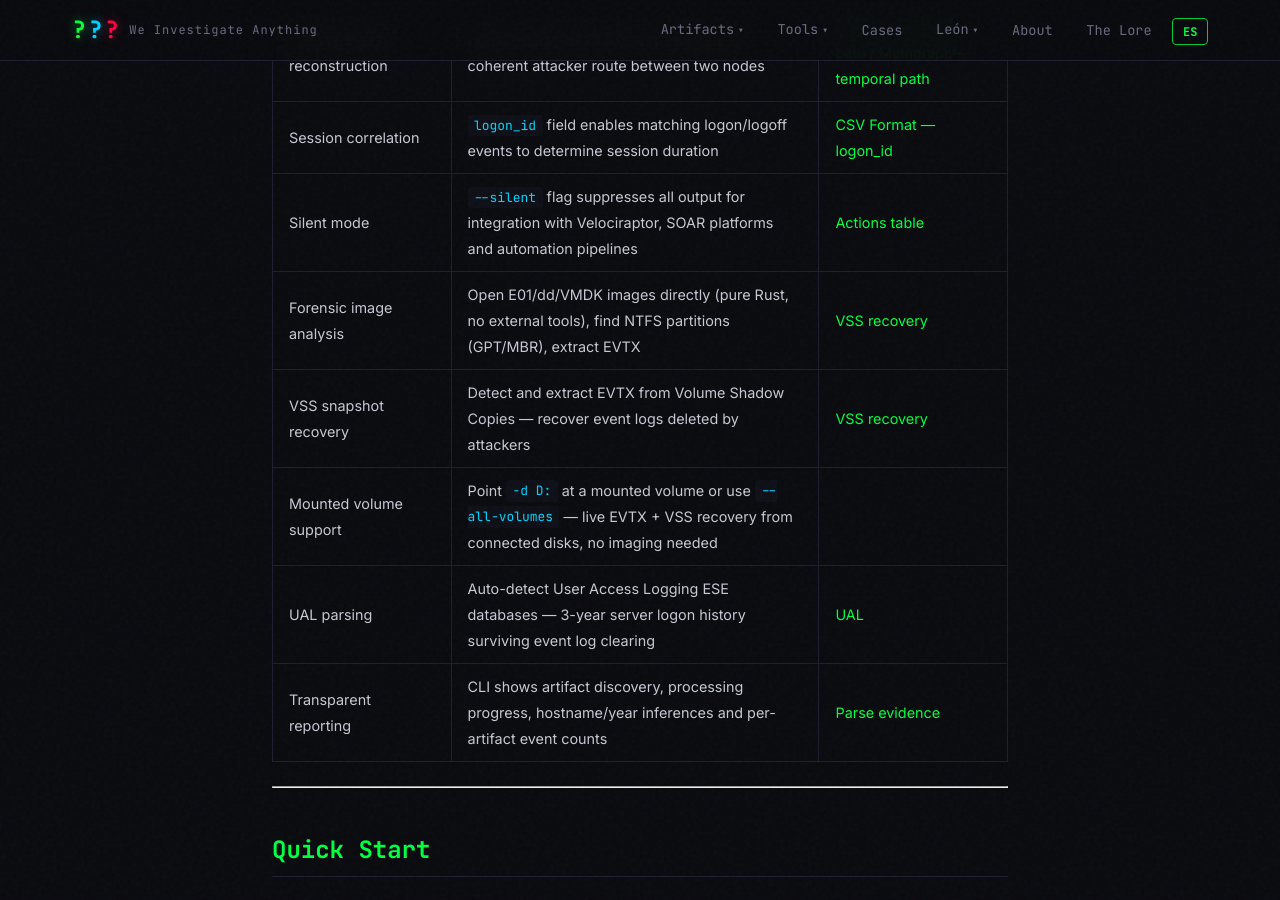
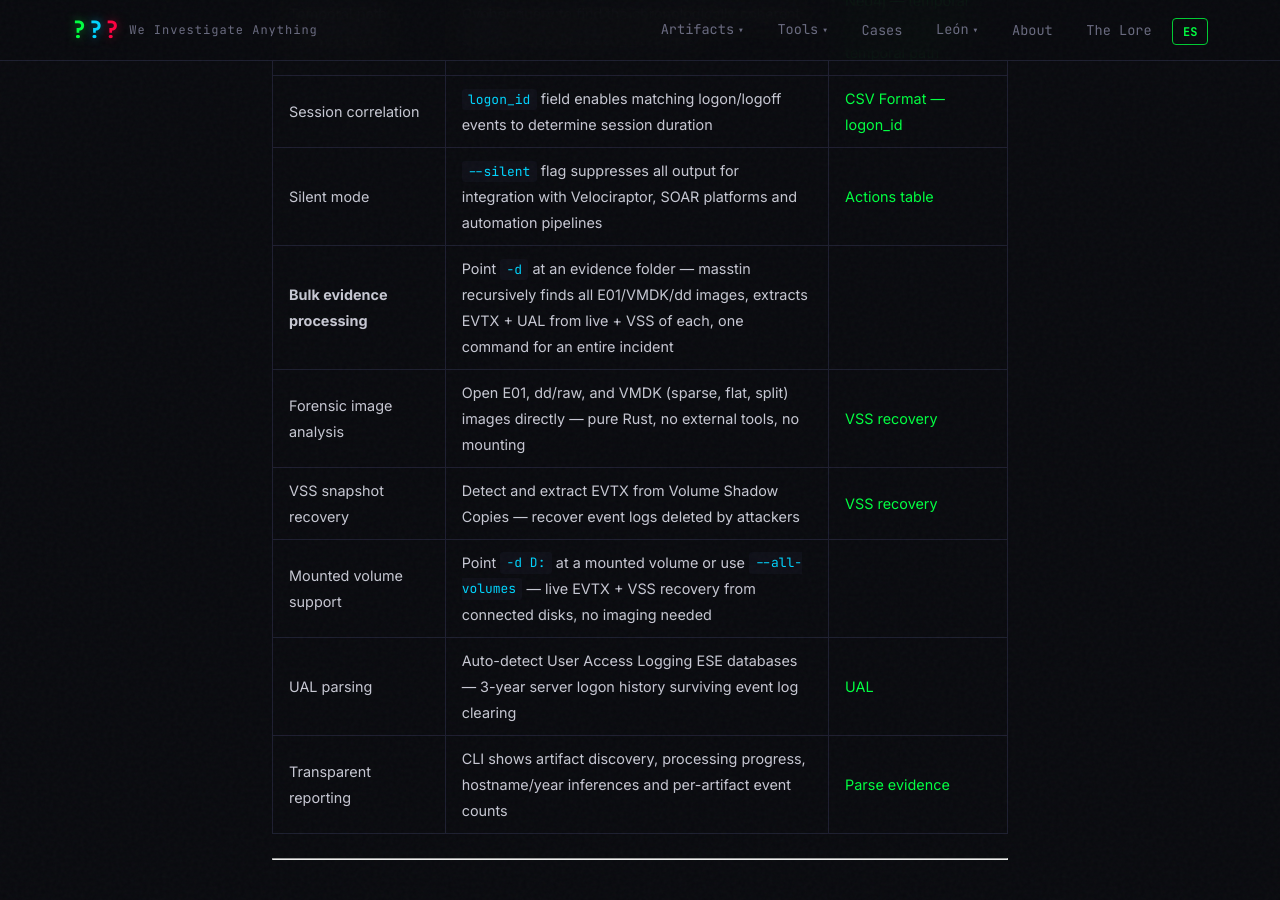
Before and after one commit to jupyterj0nes/jupyterj0nes.github.io, a Jekyll site: the page built from _posts/en/2026-04-06-masstin-lateral-movement-rust.md, in a window 1280 px wide and 900 px high, scrolled down 2284 px. Built offline with Jekyll 4.4.1, drawn with Linux system fonts in a browser that asks for light colours; comment, search, counter and statistics services are not loaded.

Commit message:
Add bulk evidence processing as key feature in masstin articles (EN/ES)

```diff
--- a/_posts/en/2026-04-06-masstin-lateral-movement-rust.md
+++ b/_posts/en/2026-04-06-masstin-lateral-movement-rust.md
@@ -38,7 +38,8 @@ Masstin parses **all** these sources and merges them into a **single chronologic
 | Temporal path reconstruction | Cypher query to find the chronologically coherent attacker route between two nodes | [Neo4j — temporal path](/en/tools/neo4j-cypher-visualization/) / [Memgraph — temporal path](/en/tools/memgraph-visualization/) |
 | Session correlation | `logon_id` field enables matching logon/logoff events to determine session duration | [CSV Format — logon_id](/en/tools/masstin-csv-format/) |
 | Silent mode | `--silent` flag suppresses all output for integration with Velociraptor, SOAR platforms and automation pipelines | [Actions table](#available-actions) |
-| Forensic image analysis | Open E01/dd/VMDK images directly (pure Rust, no external tools), find NTFS partitions (GPT/MBR), extract EVTX | [VSS recovery](/en/tools/masstin-vss-recovery/) |
+| **Bulk evidence processing** | Point `-d` at an evidence folder — masstin recursively finds all E01/VMDK/dd images, extracts EVTX + UAL from live + VSS of each, one command for an entire incident | |
+| Forensic image analysis | Open E01, dd/raw, and VMDK (sparse, flat, split) images directly — pure Rust, no external tools, no mounting | [VSS recovery](/en/tools/masstin-vss-recovery/) |
 | VSS snapshot recovery | Detect and extract EVTX from Volume Shadow Copies — recover event logs deleted by attackers | [VSS recovery](/en/tools/masstin-vss-recovery/) |
 | Mounted volume support | Point `-d D:` at a mounted volume or use `--all-volumes` — live EVTX + VSS recovery from connected disks, no imaging needed | |
 | UAL parsing | Auto-detect User Access Logging ESE databases — 3-year server logon history surviving event log clearing | [UAL](/en/tools/masstin-ual/) |
```
Also changed, not shown: _posts/es/2026-04-06-masstin-lateral-movement-rust.md (+2 -1 lines).
